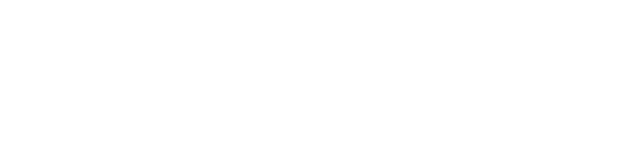
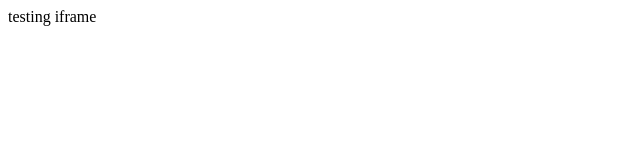
Before and after one commit to Jamuman/jamuman2.github.io, a plain HTML site: page index.html in a window 1280 px wide. Shown: the whole page, without its empty margins (0-640 px from the left). Drawn offline with Linux system fonts and the light colour scheme.

Commit message:
Update index.html

```diff
--- a/index.html
+++ b/index.html
@@ -1,3 +1,4 @@
+<dev>testing iframe</dev>
 <!-- In the inner frame -->
 <script>
   // Override parent's fetch
```
